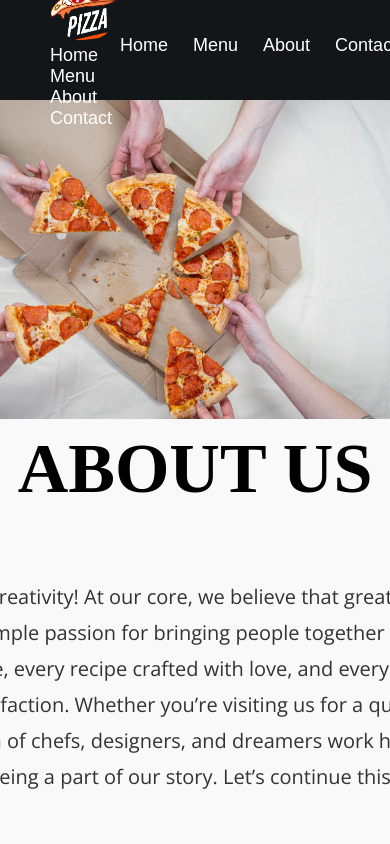
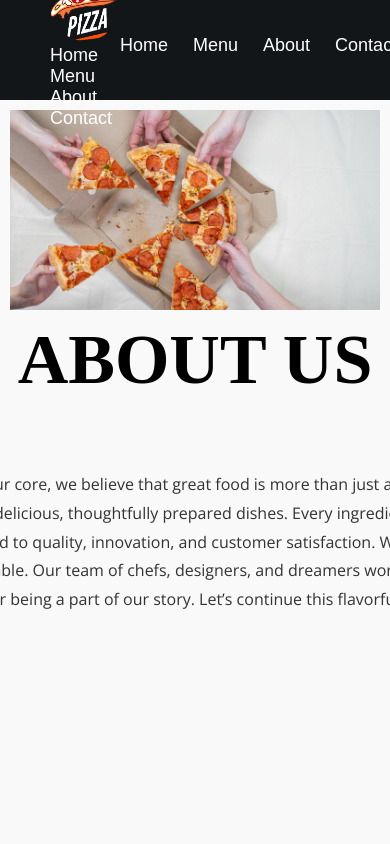
Before and after one commit to acboss1346/Pizza_del, a React (Create React App) app: page /about in a window 390 px wide. Shown: the top 844 px of the page. Built offline with nearby package versions, Linux system fonts and the light colour scheme.

Commit message:
Update About.css

```diff
--- a/src/styles/About.css
+++ b/src/styles/About.css
@@ -56,3 +56,33 @@
 .aboutBottom p {
   font-family: 'Open Sans', sans-serif;
 }
+
+
+/* About.css */
+
+.about {
+  display: flex;
+  flex-direction: row;
+  padding: 20px;
+}
+
+/* Styles for screens with a maximum width of 768px (e.g., phones) */
+@media (max-width: 768px) {
+  .about {
+    flex-direction: column;
+    padding: 10px;
+  }
+
+  .aboutTop {
+    height: 200px;
+    background-size: cover;
+  }
+
+  .aboutBottom h1 {
+    font-size: 24px;
+  }
+
+  .aboutBottom p {
+    font-size: 16px;
+  }
+}
```
